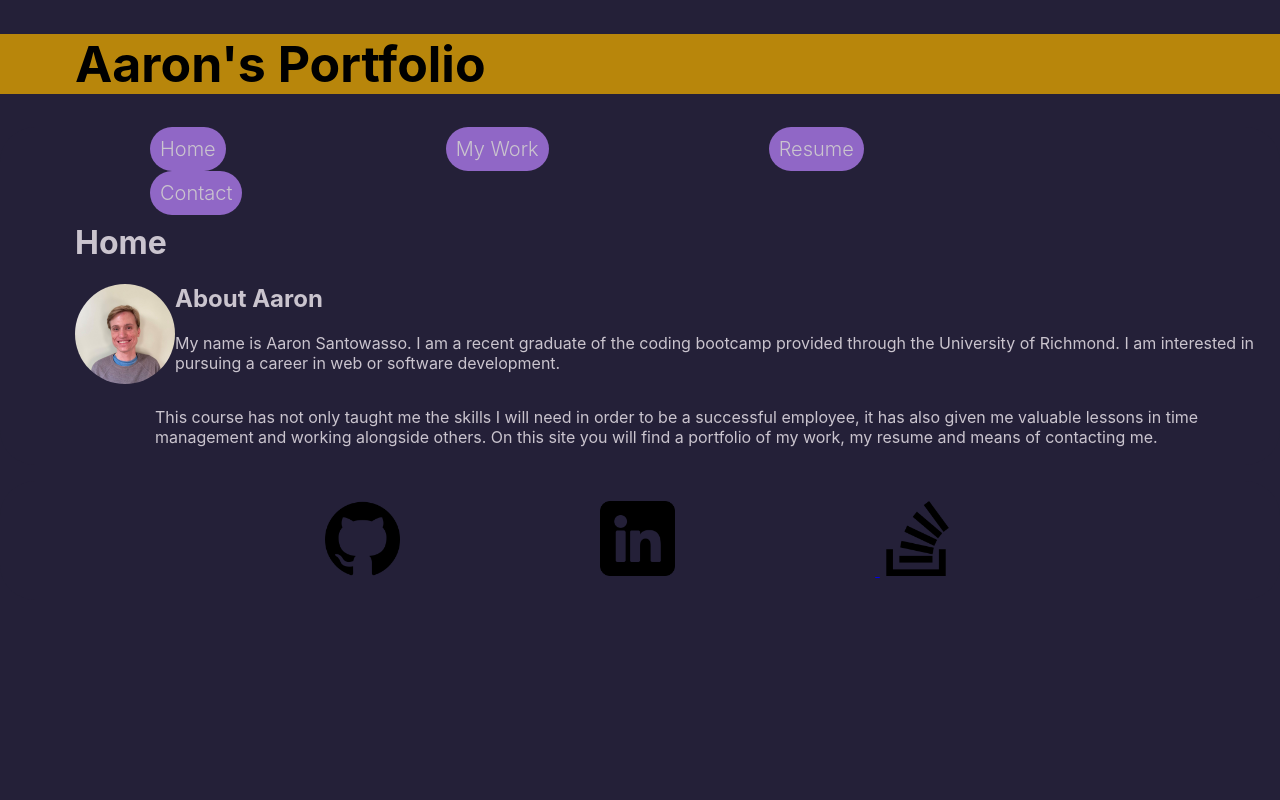
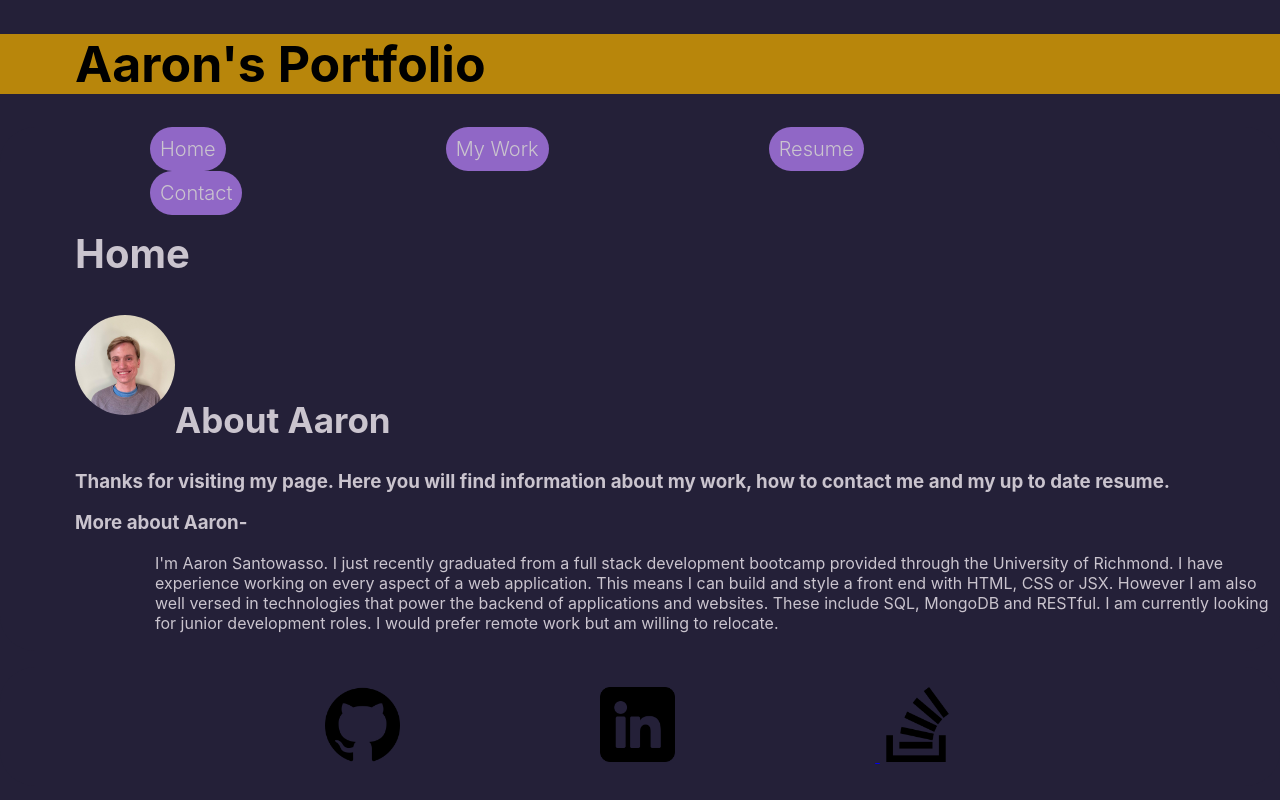
Before and after one commit to Asantowasso/portfolio-react-Aaron, a React (Create React App) app: page / in a window 1280 px wide. Built offline with nearby package versions, Linux system fonts and the light colour scheme.

Commit message:
more changes

```diff
--- a/src/components/pages/Home.js
+++ b/src/components/pages/Home.js
@@ -9,22 +9,13 @@ export default function Home() {
       <h1>Home</h1>
       <div class="avi">
         <img src={Aaronimg} alt="My Picture" width="100" height="100" />
-
       </div>
 
       <h2>About Aaron</h2>
 
-      <p>
-        My name is Aaron Santowasso. I am a recent graduate of the coding
-        bootcamp provided through the University of Richmond. I am interested in
-        pursuing a career in web or software development.{" "}
-      </p>
-      <p>
-        This course has not only taught me the skills I will need in order to be
-        a successful employee, it has also given me valuable lessons in time
-        management and working alongside others. On this site you will find a
-        portfolio of my work, my resume and means of contacting me.{" "}
-      </p>
+      <h3>Thanks for visiting my page. Here you will find information about my work, how to contact me and my up to date resume.</h3>
+      <h3>More about Aaron-</h3>
+      <p>I'm Aaron Santowasso. I just recently graduated from a full stack development bootcamp provided through the University of Richmond. I have experience working on every aspect of a web application. This means I can build and style a front end with HTML, CSS or JSX. However I am also well versed in technologies that power the backend of applications and websites. These include SQL, MongoDB and RESTful. I am currently looking for junior development roles. I would prefer remote work but am willing to relocate.</p>
     </div>
   );
 }
--- a/src/components/styles/Contact.css
+++ b/src/components/styles/Contact.css
@@ -1,14 +1,25 @@
 .contacts {
-  background-color: rgba(48, 155, 155, 0.733);
+  background-color:#242038;
   border-radius: 35px;
   text-align: left;
   padding-left: 75px;
+  padding-top: 75px;
   padding-bottom: 18px;
 
 }
 
+.contacts h1 {
+color: #cac4ce;
+
+}
+
+.form {
+  color: #cac4ce;
+
+}
+
 .button {
-  background-color: rgba(33, 90, 90, 0.733);
+  background-color: #9067C6 ;
   border: none;
   color: white;
   padding: 15px 32px;
--- a/src/components/styles/Home.css
+++ b/src/components/styles/Home.css
@@ -7,12 +7,25 @@
 }
 
 .home h1 {
+  font-size: 40px;
   color: #cac4ce;
 }
 
+.avi {
+  padding-top: 10px;
+  padding-bottom: 40px;
+}
+
 .home h2 {
+  padding-top: 15px;
+  font-size: 35px;
   color: #cac4ce;
 }
+
+.home h3{
+  color: #cac4ce;
+}
+
 
 .home p {
   color: #cac4ce;
--- a/src/components/styles/Resume.css
+++ b/src/components/styles/Resume.css
@@ -20,7 +20,7 @@
 }
 
 .resume button {
-  background-color: rgba(33, 90, 90, 0.733);
+  background-color:  #9067C6;;
   border: none;
   color: rgb(22, 21, 21);
   padding: 15px 32px;
```
